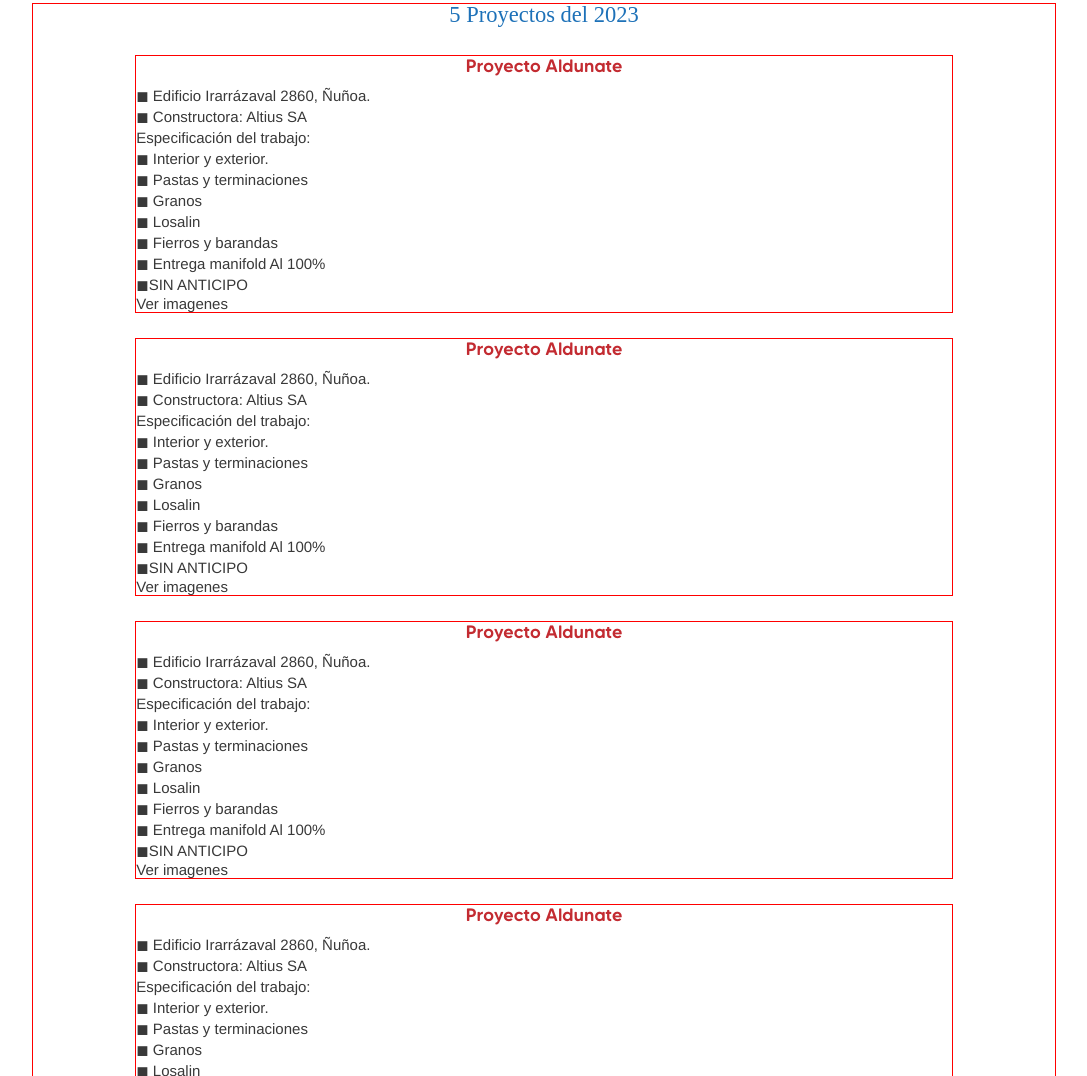
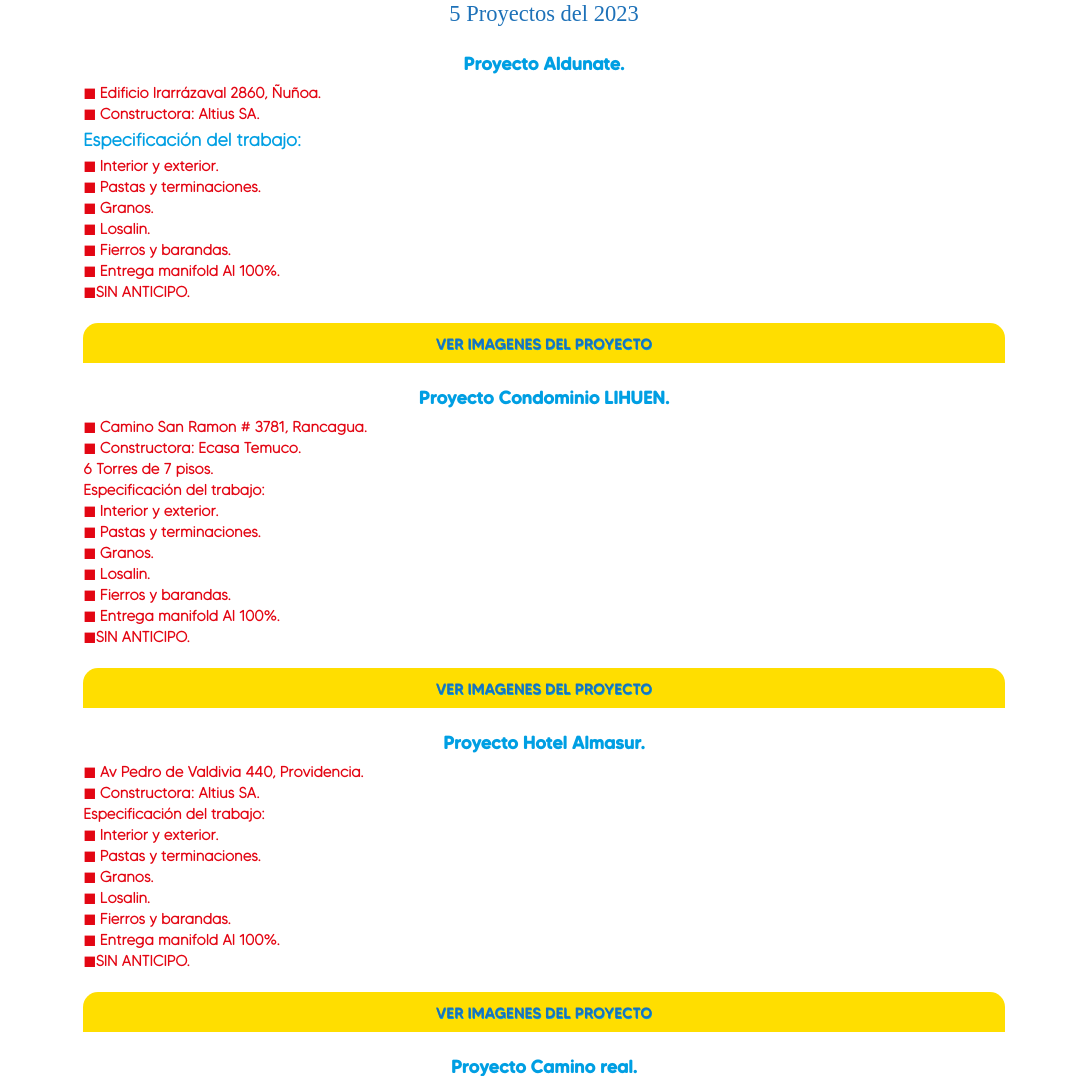
Before and after one commit to Galindezpro/paint-tp-guerrero, a plain HTML site: page index.html in a window 1280 px wide. Shown: the part 1724-2800 px from the top of the page, without its empty margins (96-1183 px from the left). Drawn offline with Linux system fonts and the light colour scheme.

Commit message:
terminacion de pagina para mobil

```diff
--- a/index.html
+++ b/index.html
@@ -9,7 +9,6 @@
     <title>Constructora Tp Guerrero</title>
 
     <script src="script.js"></script>
-
 </head>
 <body>
     <div class="contenedor__principal">
@@ -44,15 +43,15 @@
             <article class="section1__article3">
                 <div class="section1__iconecasa">
                     <p>Ecasa SA</p>
-                    <img src="img/logo-svg-constructoras/Recurso 1ecasa-1.svg" alt="">
+                    <img src="img/logo-svg-constructoras/Recurso-1ecasa-1.svg" alt="">
                 </div>
                 <div class="section1__icontemuco">
                     <p>Ecasa Temuco SA</p>
-                    <img src="img/logo-svg-constructoras/Recurso 1ecasa-2.svg" alt="">
+                    <img src="img/logo-svg-constructoras/Recurso-1ecasa-2.svg" alt="">
                 </div>
                 <div class="section1__iconcareal">
                     <p>Camino Real</p>
-                    <img src="img/logo-svg-constructoras/Recurso 1camino-real.svg" alt="">
+                    <img src="img/logo-svg-constructoras/Recurso-1camino-real.svg" alt="">
                 </div>
                 <div class="section1__iconaltius">
                     <p>ALTIUS Constructora</p>
@@ -60,11 +59,9 @@
                 </div>
                 <div class="section1__iconconsud">
                     <p>Constructora COSUD</p>
-                    <img src="img/logo-svg-constructoras/Recurso 1sudamericana.svg" alt="">
+                    <img src="img/logo-svg-constructoras/Recurso-1sudamericana.svg" alt="">
                 </div>
             </article>
-
-
         </section>
 
         <!-- Proyectos -->
@@ -73,94 +70,96 @@
                 <h3 class="section2__header--h3">5 Proyectos del 2023</h3>
             </header>
             <article class="section2__proyecto1 article">
-                <h4>Proyecto Aldunate</h4>
+                <h4>Proyecto Aldunate.</h4>
                 <ol>
                     <li>◼ Edificio Irarrázaval 2860, Ñuñoa.</li>
-                    <li>◼ Constructora: Altius SA</li>
+                    <li>◼ Constructora: Altius SA. <hr></li>
+                    <li><span class="li__span">Especificación del trabajo:</span></li>
+                    <li>◼ Interior y exterior.</li>
+                    <li>◼ Pastas y terminaciones.</li>
+                    <li>◼ Granos.</li>
+                    <li>◼ Losalin.</li>
+                    <li>◼ Fierros y barandas.</li>
+                    <li>◼ Entrega manifold Al 100%.</li>
+                    <li>◼<em>SIN ANTICIPO.</em></li>
+                </ol>
+                <button class="toggle-button" onclick="toggleImages(event, 'image1')">Ver imagenes del proyecto</button>
+                <img src="img/proyecto 1@3x.png" alt="" id="image1" class="img">
+            </article>
+            <article class="section2__proyecto2 article">
+                <h4>Proyecto Condominio LIHUEN.</h4>
+                <ol>
+                    <li>◼ Camino San Ramon # 3781, Rancagua.</li>
+                    <li>◼ Constructora: Ecasa Temuco.</li>
+                    <li>6 Torres de 7 pisos.</li>
                     <li><span>Especificación del trabajo:</span></li>
                     <li>◼ Interior y exterior.</li>
-                    <li>◼ Pastas y terminaciones</li>
-                    <li>◼ Granos</li>
-                    <li>◼ Losalin</li>
-                    <li>◼ Fierros y barandas</li>
-                    <li>◼ Entrega manifold Al 100%</li>
-                    <li>◼<em>SIN ANTICIPO</em></li>
+                    <li>◼ Pastas y terminaciones.</li>
+                    <li>◼ Granos.</li>
+                    <li>◼ Losalin.</li>
+                    <li>◼ Fierros y barandas.</li>
+                    <li>◼ Entrega manifold Al 100%.</li>
+                    <li>◼<em>SIN ANTICIPO.</em></li>
                 </ol>
-                <button onclick="toggleImages(event, 'image1')">Ver imagenes</button>
-                <img src="img/proyecto 1@3x.png" alt="" id="image1">
+                <button class="toggle-button" onclick="toggleImages(event, 'image2')">Ver imagenes del proyecto</button>
+                <img src="img/proyecto 1@3x.png" alt="" id="image2a" class="img">
+                <img src="img/proyecto 1@3x.png" alt="" id="image2b" >
+                <img src="img/proyecto 1@3x.png" alt="" id="image2c" >
             </article>
-            <article class="section2__proyecto2 article">
-                <h4>Proyecto Aldunate</h4>
+            <article class="section2__proyecto3 article">
+                <h4>Proyecto Hotel Almasur.</h4>
                 <ol>
-                    <li>◼ Edificio Irarrázaval 2860, Ñuñoa.</li>
-                    <li>◼ Constructora: Altius SA</li>
+                    <li>◼ Av Pedro de Valdivia 440, Providencia.</li>
+                    <li>◼ Constructora: Altius SA.</li>
                     <li><span>Especificación del trabajo:</span></li>
                     <li>◼ Interior y exterior.</li>
-                    <li>◼ Pastas y terminaciones</li>
-                    <li>◼ Granos</li>
-                    <li>◼ Losalin</li>
-                    <li>◼ Fierros y barandas</li>
-                    <li>◼ Entrega manifold Al 100%</li>
-                    <li>◼<em>SIN ANTICIPO</em></li>
+                    <li>◼ Pastas y terminaciones.</li>
+                    <li>◼ Granos.</li>
+                    <li>◼ Losalin.</li>
+                    <li>◼ Fierros y barandas.</li>
+                    <li>◼ Entrega manifold Al 100%.</li>
+                    <li>◼<em>SIN ANTICIPO.</em></li>
                 </ol>
-                <button onclick="toggleImages(event, 'image2')">Ver imagenes</button>
-                <img src="img/proyecto 1@3x.png" alt="" id="image2a">
-                <img src="img/proyecto 1@3x.png" alt="" id="image2b">
-                <img src="img/proyecto 1@3x.png" alt="" id="image2c">
-            </article>
-            <article class="section2__proyecto3 article">
-                <h4>Proyecto Aldunate</h4>
-                <ol>
-                    <li>◼ Edificio Irarrázaval 2860, Ñuñoa.</li>
-                    <li>◼ Constructora: Altius SA</li>
-                    <li><span>Especificación del trabajo:</span></li>
-                    <li>◼ Interior y exterior.</li>
-                    <li>◼ Pastas y terminaciones</li>
-                    <li>◼ Granos</li>
-                    <li>◼ Losalin</li>
-                    <li>◼ Fierros y barandas</li>
-                    <li>◼ Entrega manifold Al 100%</li>
-                    <li>◼<em>SIN ANTICIPO</em></li>
-                </ol>
-                <button onclick="toggleImages(event, 'image3')">Ver imagenes</button>
-                <img src="img/proyecto 1@3x.png" alt="" id="image3a">
+                <button class="toggle-button" onclick="toggleImages(event, 'image3')">Ver imagenes del proyecto</button>
+                <img src="img/proyecto 1@3x.png" alt="" id="image3a" class="img">
                 <img src="img/proyecto 1@3x.png" alt="" id="image3b">
                 <img src="img/proyecto 1@3x.png" alt="" id="image3c">
             </article>
             <article class="section2__proyecto4 article">
-                <h4>Proyecto Aldunate</h4>
+                <h4>Proyecto Camino real.</h4>
                 <ol>
-                    <li>◼ Edificio Irarrázaval 2860, Ñuñoa.</li>
-                    <li>◼ Constructora: Altius SA</li>
+                    <li>◼ Av. Camino real 4064, Lo Barnechea.</li>
+                    <li>◼ Constructora: Altius SA.</li>
                     <li><span>Especificación del trabajo:</span></li>
                     <li>◼ Interior y exterior.</li>
-                    <li>◼ Pastas y terminaciones</li>
-                    <li>◼ Granos</li>
-                    <li>◼ Losalin</li>
-                    <li>◼ Fierros y barandas</li>
-                    <li>◼ Entrega manifold Al 100%</li>
-                    <li>◼<em>SIN ANTICIPO</em></li>
+                    <li>◼ Pastas y terminaciones.</li>
+                    <li>◼ Granos.</li>
+                    <li>◼ Losalin.</li>
+                    <li>◼ Fierros y barandas.</li>
+                    <li>◼ Entrega manifold Al 100%.</li>
+                    <li>◼<em>SIN ANTICIPO.</em></li>
                 </ol>
-                <button onclick="toggleImages(event, 'image4')">Ver imagenes</button>
-                <img src="img/proyecto 1@3x.png" alt="" id="image4a">
+                <button class="toggle-button" onclick="toggleImages(event, 'image4')">Ver imagenes del proyecto</button>
+                <img src="img/proyecto 1@3x.png" alt="" id="image4a" class="img">
                 <img src="img/proyecto 1@3x.png" alt="" id="image4b">
                 <img src="img/proyecto 1@3x.png" alt="" id="image4c">
             </article>
             <article class="section2__article5 article">
-                <h4>Proyecto Aldunate</h4>
+                <h4> Proyecto PISTA ATLETICA.</h4>
                 <ol>
-                    <li>◼ Edificio Irarrázaval 2860, Ñuñoa.</li>
-                    <li>◼ Constructora: Altius SA</li>
+                    <li>◼ Av. Pedro de Valdivia 4801, Ñuñoa,Región Metropolitana.</li>
+                    <li>◼ Constructora COSUD.</li>
                     <li><span>Especificación del trabajo:</span></li>
                     <li>◼ Interior y exterior.</li>
-                    <li>◼ Pastas y terminaciones</li>
-                    <li>◼ Granos</li>
-                    <li>◼ Losalin</li>
-                    <li>◼ Fierros y barandas</li>
-                    <li>◼ Entrega manifold Al 100%</li>
-                    <li>◼<em>SIN ANTICIPO</em></li>
+                    <li>◼ Pastas y terminaciones.</li>
+                    <li>◼ Granos.</li>
+                    <li>◼ Losalin.</li>
+                    <li>◼ Fierros y barandas.</li>
+                    <li>◼ Entrega manifold Al 100%.</li>
+                    <li>En proceso.</li>
+                    <li>◼<em>SIN ANTICIPO.</em></li>
                 </ol>
-                <button onclick="toggleImages(event, 'image5')">Ver imagenes</button>
+                <button class="toggle-button" onclick="toggleImages(event, 'image5')">Ver imagenes del proyecto</button>
                 <img src="img/proyecto 1@3x.png" alt="" id="image5a">
                 <img src="img/proyecto 1@3x.png" alt="" id="image5b">
                 <img src="img/proyecto 1@3x.png" alt="" id="image5c">
@@ -168,6 +167,39 @@
         </section>
     </div>
 
+    <section class="section3">
+        <h5>Nuestra Misión como Empresa</h5>
+        <p>Satisfacer las necesidades de nuestros clientes, aplicando los más altos
+            estándares logrando compromiso en cada detalle y obras en las que nos
+            comprometemos.</p>
+        <p>Somos una empresa decidida a explorar estrategias que mejoren en forma
+            permanente la calidad de vida de nuestros trabajadores en obra y casa matriz. En
+            Construcciones Paint TP Guerrero SPA no solo respetamos las leyes laborales del
+            país, nos adelantamos en mejorías que años más tarde se transforman en
+            políticas públicas</p>
+    </section>
 
+    <section class="section4">
+        <h5>Nuestra Visión como Empresa</h5>
+        <p>Consolidar y sostener nuestro liderazgo en el rubro contratistas en pinturas de
+            Chile. Fortalecer la histórica confianza y tranquilidad que generamos en nuestros
+            clientes a través de la calidad de nuestros servicios, cumplimiento a los tiempos
+            comprometidos para el término de cada obra y una planificación inicial adecuada
+            que se plasma en presupuestos que se respetan hasta el término de cada
+            proyecto.</p>
+        <p>Queremos ser líderes en lo profesional en dialogo con nuestras políticas
+                laborales. Avanzar hacia una empresa que destaque por sus trabajadores
+                capacitados en oficio y en sus derechos y beneficios que superen toda oferta
+                existente en el mercado nacional.</p>
+        <p>Deseamos producir estabilidad laboral y orgullo en las familias de nuestra
+            comunidad de trabajadores por formar parte de una empresa que les dote de
+            sentido para la vida y no solo de un lugar de trabajo.</p>
+    </section>
+
+    <footer>
+        <a href="#">Facebook</a>
+        <a href="#">Instagram</a>
+        <a href="#">Email</a>
+    </footer>
 </body>
 </html>
--- a/script.js
+++ b/script.js
@@ -34,12 +34,12 @@
     for (var i = 0; i < images.length; i++) {
       images[i].style.display = 'block';
     }
-    button.innerHTML = 'Ocultar imagenes';
+    button.innerHTML = 'Ocultar imagenes del proyecto';
   } else {
     for (var i = 0; i < images.length; i++) {
       images[i].style.display = 'none';
     }
-    button.innerHTML = 'Ver imagenes';
+    button.innerHTML = 'Ver imagenes del proyecto';
   }
 }
 
--- a/style.css
+++ b/style.css
@@ -160,7 +160,6 @@
     margin-bottom: 14px;
     padding-bottom: 8px;
     color: var(--azul-oscuro);
-    /* border-bottom: 4px solid var(--amarillo-claro); */
 }
 
 .section1__article2 {
@@ -204,10 +203,10 @@
 
 
 .section2 {
-    width: 80%;
+    width: 90%;
     margin: 0 auto;
     text-align: center;
-    border: 1px solid red;
+    /* border: 1px solid red; */
 }
 
 .section2 .section2__header {
@@ -221,19 +220,80 @@
     width: 80%;
     margin: 0 auto;
     text-align: left;
-    border: 1px solid red;
+    /* border: 1px solid red; */
     margin-bottom: 25px;
+    font-family: 'tommy2';
+    font-weight: 600;
+    color: var(--rojo-claro);
 }
 
 .section2 .article h4 {
     text-align: center;
     font-size: 1.2rem;
     font-family: 'tommy3';
-    color: var(--rojo-oscuro);
+    color: var(--azul-claro);
     margin-bottom: 8px;
 }
 
 .section2 img {
-    width: 100px;
+    width: 100%;
     display: none;
+    margin-top: 5px;
 }
+
+.section2 .img {
+    margin-top: 0;
+}
+
+.section2__proyecto1 .li__span {
+    margin: 5px auto;
+    font-size: 1.2rem;
+    color: var(--azul-claro);
+    display: block;
+}
+
+.section2 .article button {
+    width: 100%;
+    background: var(--amarillo-claro);
+    height: 40px;
+    margin-top: 20px;
+    color: var(--azul-oscuro);
+    font-family: 'tommy3';
+    text-transform: uppercase;
+    text-shadow: .5px .5px .6px var(--azul-claro);
+    border-radius: 15px 15px 0 0 ;
+}
+
+.section3,
+.section4 {
+    width: 90%;
+    margin: 90px auto;
+    text-align: justify;
+}
+
+.section3 h5,
+.section4 h5 {
+    font-family: 'designer';
+    font-size: 1.18rem;
+    text-align: center;
+    color: var(--azul-oscuro);
+    margin-bottom: 16px;
+}
+
+.section3 p,
+.section4 p {
+    font-family: 'tommy1';
+    font-weight: 999;
+    margin: 15px 0;
+}
+
+footer {
+    display: flex;
+    justify-content: space-evenly;
+    align-items: center;
+    width: 100%;
+    background: var(--amarillo-oscuro);
+    height: 40px;
+    font-family: 'tommy1';
+    color: var(--rojo-claro);
+}
```
Also changed, not shown: stylereset.css (+4 -4 lines), img/logo-svg-constructoras/Recurso-1camino-real.svg (renamed from img/logo-svg-constructoras/Recurso 1camino-real.svg), img/logo-svg-constructoras/Recurso-1ecasa-1.svg (renamed from img/logo-svg-constructoras/Recurso 1ecasa-1.svg), img/logo-svg-constructoras/Recurso-1ecasa-2.svg (renamed from img/logo-svg-constructoras/Recurso 1ecasa-2.svg), img/logo-svg-constructoras/Recurso-1sudamericana.svg (renamed from img/logo-svg-constructoras/Recurso 1sudamericana.svg).
